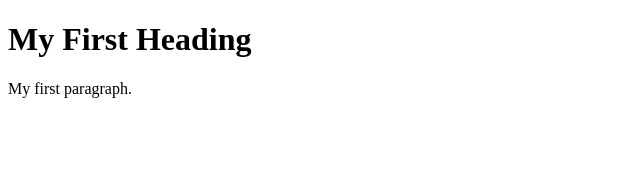
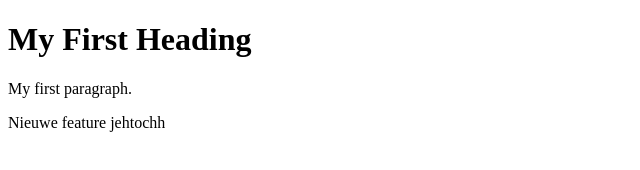
Before and after one commit to Oscar-wa/MeerDrukken, a plain HTML site: page public_html/index.html in a window 1280 px wide. Shown: the whole page, without its empty margins (0-640 px from the left). Drawn offline with Linux system fonts and the light colour scheme.

Commit message:
added new feature

```diff
--- a/public_html/index.html
+++ b/public_html/index.html
@@ -4,6 +4,7 @@
 
 <h1>My First Heading</h1>
 <p>My first paragraph.</p>
+<p>Nieuwe feature jehtochh</p>
 
 </body>
 </html>
```
